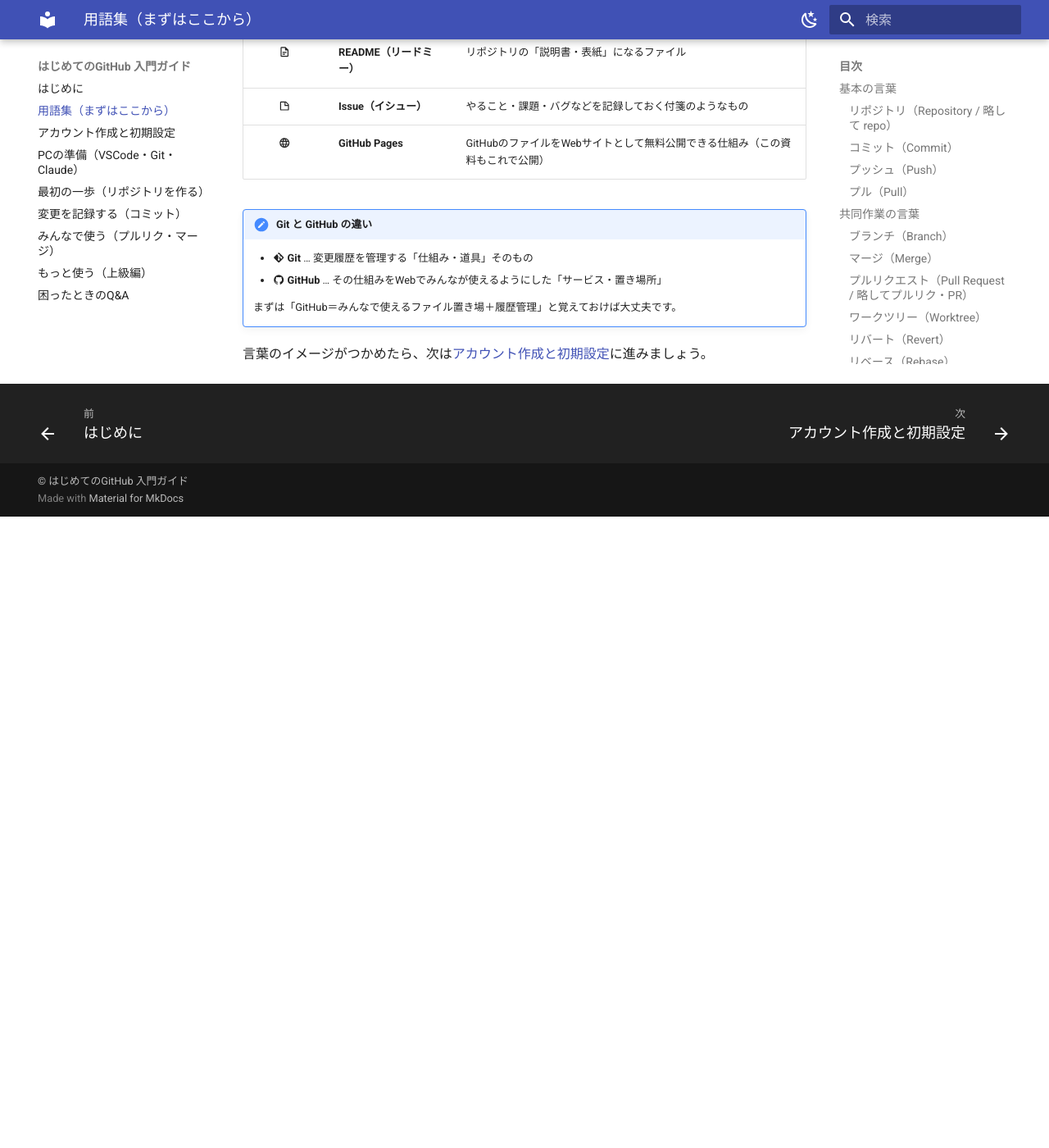
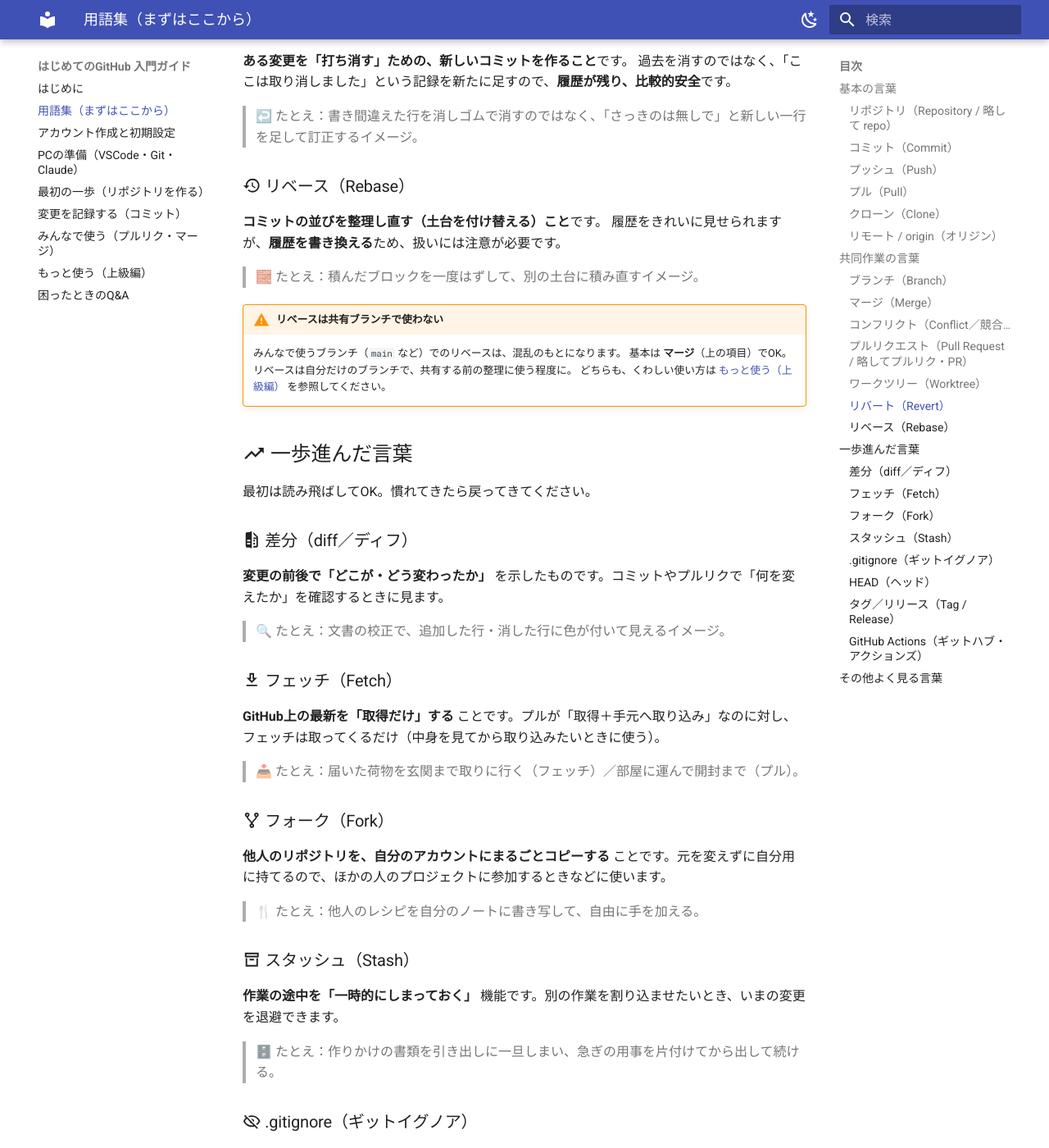
Before and after one commit to sup-kajiwara/github-guide, an MkDocs documentation site: the page built from docs/glossary.md, in a window 1280 px wide and 1400 px high, scrolled down 2720 px. Shown: the whole window at 82% size. Built offline with MkDocs 1.6.1 and Material for MkDocs 9.7.7, drawn with Linux system fonts in a browser that asks for light colours; before the commit the page ends 3350 px from its top, so only the background shows below that; some of the changed text lies outside the part shown.

Commit message:
用語集に11語を追加し構成を整理
- 基本: クローン(項目昇格)/リモート・origin を追加
- 共同作業: コンフリクト(競合) を追加
- 新セクション「一歩進んだ言葉」: 差分(diff)/フェッチ/フォーク/スタッシュ/.gitignore/HEAD/タグ・リリース/GitHub Actions
- 差分・フェッチ・フォークは入門度が高いため「一歩進んだ言葉」に配置
- .gitignoreにパスワード等の除外注意を明記

Co-Authored-By: Claude Opus 4.8 (1M context) <noreply@anthropic.com>

```diff
--- a/docs/glossary.md
+++ b/docs/glossary.md
@@ -34,6 +34,16 @@ GitHubでよく出てくる言葉を、**身近なたとえ**で説明します
 
 > ⬇️ たとえ：クラウド上の最新版を手元にダウンロードする。
 
+### :material-content-copy: クローン（Clone）
+**GitHub上のリポジトリを丸ごと自分のPCにコピーする** ことです。手元で作業を始める「最初の1回」の操作。
+
+> 📋 たとえ：共有棚のファイル一式を、自分の机にまるごとコピーして持ってくる。
+
+### :material-cloud-outline: リモート / origin（オリジン）
+**GitHub上にあるリポジトリ**（手元のコピーに対する「向こう側」）のことです。`origin` は、その相手にGitがふつうに付ける **呼び名**。プッシュ・プルの相手先になります。
+
+> ☁️ たとえ：手元のノート（ローカル）に対する、クラウド上の“正本”。
+
 ## :material-account-group: 共同作業の言葉
 
 ### :material-source-branch: ブランチ（Branch）
@@ -45,6 +55,14 @@ GitHubでよく出てくる言葉を、**身近なたとえ**で説明します
 **ブランチでの作業を本体に合流させること**です。下書きが完成したら、清書に反映する感覚。
 
 > 🔀 たとえ：下書きノートの内容を、清書ノートにまとめる。
+
+### :material-alert-outline: コンフリクト（Conflict／競合）
+**同じ場所を別々に変更したため、どちらを採用するか自動で決められない状態** です。マージやプルのときに起きます。
+
+> ⚡ たとえ：2人が同じ行を別々に書き直して、「どっちを残す？」と聞かれる状態。
+
+!!! tip "起きても慌てない"
+    コンフリクトは“事故”ではなく、よくあることです。Claudeに「コンフリクトを直して」と頼んだり、詳しい人に相談すればOKです。
 
 ### :material-source-pull: プルリクエスト（Pull Request / 略してプルリク・PR）
 **「この変更を本体に入れていいですか？」という確認・相談の依頼**です。
@@ -79,11 +97,57 @@ GitHubでよく出てくる言葉を、**身近なたとえ**で説明します
     基本は **マージ**（上の項目）でOK。リベースは自分だけのブランチで、共有する前の整理に使う程度に。
     どちらも、くわしい使い方は [もっと使う（上級編）](advanced.md) を参照してください。
 
+## :material-trending-up: 一歩進んだ言葉
+
+最初は読み飛ばしてOK。慣れてきたら戻ってきてください。
+
+### :material-file-compare: 差分（diff／ディフ）
+**変更の前後で「どこが・どう変わったか」** を示したものです。コミットやプルリクで「何を変えたか」を確認するときに見ます。
+
+> 🔍 たとえ：文書の校正で、追加した行・消した行に色が付いて見えるイメージ。
+
+### :material-download-outline: フェッチ（Fetch）
+**GitHub上の最新を「取得だけ」する** ことです。プルが「取得＋手元へ取り込み」なのに対し、フェッチは取ってくるだけ（中身を見てから取り込みたいときに使う）。
+
+> 📥 たとえ：届いた荷物を玄関まで取りに行く（フェッチ）／部屋に運んで開封まで（プル）。
+
+### :material-source-fork: フォーク（Fork）
+**他人のリポジトリを、自分のアカウントにまるごとコピーする** ことです。元を変えずに自分用に持てるので、ほかの人のプロジェクトに参加するときなどに使います。
+
+> 🍴 たとえ：他人のレシピを自分のノートに書き写して、自由に手を加える。
+
+### :material-archive-outline: スタッシュ（Stash）
+**作業の途中を「一時的にしまっておく」** 機能です。別の作業を割り込ませたいとき、いまの変更を退避できます。
+
+> 🗄️ たとえ：作りかけの書類を引き出しに一旦しまい、急ぎの用事を片付けてから出して続ける。
+
+### :material-eye-off-outline: .gitignore（ギットイグノア）
+**「記録しない（管理しない）ファイル」を指定する設定ファイル** です。一時ファイルや、見せたくない情報を誤って共有しないために使います。
+
+> 🚫 たとえ：「これは記録しなくていい」リスト。
+
+!!! warning "パスワード等は必ず除外"
+    パスワード・APIキー・個人情報を含むファイルは、`.gitignore` に入れて **共有しない** ようにしましょう。
+
+### :material-map-marker: HEAD（ヘッド）
+**いま自分が「どのコミット／ブランチにいるか」を指す目印** です。
+
+> 📍 たとえ：地図の「現在地」マーカー。
+
+### :material-tag-outline: タグ／リリース（Tag / Release）
+**特定の時点に名前（`v1.0` など）を付けて、節目として記録・公開する** ことです。
+
+> 🏷️ たとえ：本に「初版」「第2版」と版を付けるイメージ。
+
+### :material-cog-outline: GitHub Actions（ギットハブ・アクションズ）
+**プッシュなどをきっかけに、決めた処理（チェックや公開など）を自動で実行する仕組み** です（CI/CD と呼ばれます）。
+
+> 🤖 たとえ：「プッシュしたら自動でチェックする」といった流れ作業を組める。
+
 ## :material-dots-horizontal-circle-outline: その他よく見る言葉
 
 | アイコン | 言葉 | かんたんな意味 |
 |:---:|---|---|
-| :material-content-copy: | **クローン（Clone）** | GitHub上のリポジトリを丸ごと自分のPCにコピーすること |
 | :material-file-document-outline: | **README（リードミー）** | リポジトリの「説明書・表紙」になるファイル |
 | :material-note-outline: | **Issue（イシュー）** | やること・課題・バグなどを記録しておく付箋のようなもの |
 | :material-web: | **GitHub Pages** | GitHubのファイルをWebサイトとして無料公開できる仕組み（この資料もこれで公開） |
```
